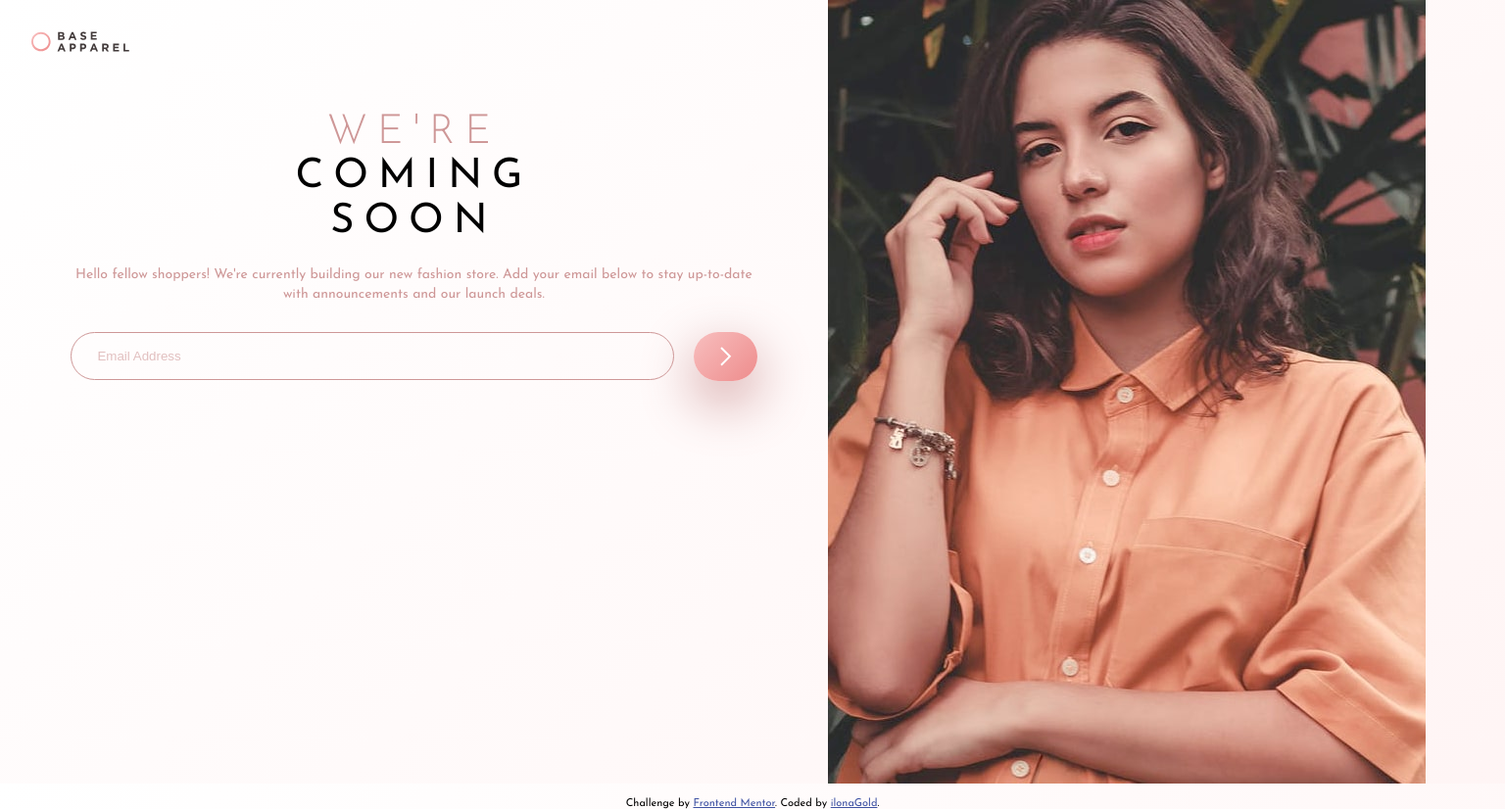
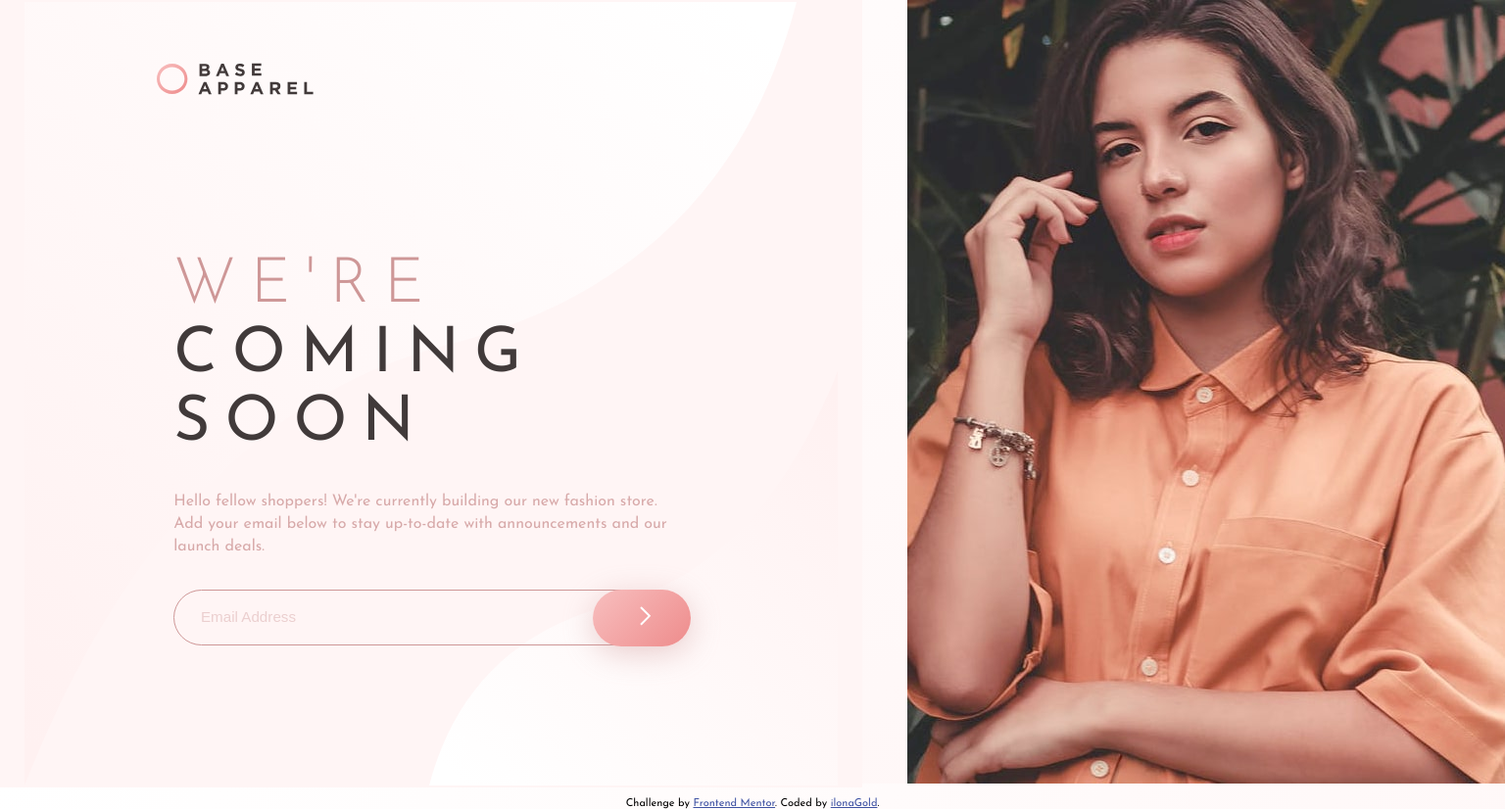
Before and after one commit to ilonaGold/base-apparel-coming-soon-page, a plain HTML site: page index.html in a window 1536 px wide. Shown: the whole page at 98% size. Drawn offline with Linux system fonts and the light colour scheme.

Commit message:
Added desktop styling and active states

```diff
--- a/style.css
+++ b/style.css
@@ -13,6 +13,7 @@ body {
 
 :root {
   --desaturated-red: hsl(0, 36%, 70%);
+  --desaturated-red-shadow: hsl(0, 36%, 70%, 0.44);
   --soft-red: hsl(0, 93%, 68%);
   --dark-grayish-red: hsl(0, 6%, 24%);
   --blue: hsl(228, 45%, 44%);
@@ -33,6 +34,7 @@ h1,
 h1 {
   font-size: 2.6rem;
   font-weight: 400;
+  color: var(--dark-grayish-red);
   text-transform: uppercase;
   letter-spacing: 10px;
   line-height: 1.1;
@@ -51,7 +53,7 @@ h1 span {
 
 ::placeholder {
   color: var(--desaturated-red);
-  opacity: 0.6;
+  opacity: 0.4;
 }
 
 /* Layout */
@@ -68,7 +70,7 @@ main {
 
 .logo {
   width: 100px;
-  padding: 2em;
+  margin: 2em;
 }
 
 .hero-img-desktop {
@@ -113,7 +115,13 @@ button {
   border: none;
   border-radius: 30px;
   cursor: pointer;
-  box-shadow: 0px 20px 55px var(--desaturated-red);
+  box-shadow: 0px 7px 30px 0px var(--desaturated-red-shadow);
+}
+
+button:hover,
+button:focus {
+  background: hsl(0, 80%, 86%);
+  box-shadow: 0px 7px 30px 0px var(--desaturated-red);
 }
 
 button span {
@@ -138,6 +146,8 @@ form .icon-error {
   color: var(--blue);
 }
 
+/* Media Queries */
+
 @media (min-width: 1440px) {
   .hero-img-mobile {
     display: none;
@@ -147,11 +157,71 @@ form .icon-error {
   }
   .columns {
     flex-direction: row;
+    justify-content: space-between;
   }
   .col-left {
-    width: 55%;
+    flex-basis: 50%;
+    background: hsl(0, 100%, 98%) url("images/bg-pattern-desktop.svg") no-repeat
+      center;
+    padding-left: 7em;
+  }
+  .logo {
+    width: 160px;
+    margin: 4em 3em 10em;
+  }
+  h1,
+  .welcome-msg {
+    text-align: left;
+  }
+  h1 {
+    font-size: 4rem;
+    letter-spacing: 15px;
+  }
+  .welcome-msg {
+    font-size: 1rem;
+    width: 80%;
+    opacity: 0.8;
+  }
+  form {
+    width: 72%;
+  }
+  form input {
+    padding: 1.5em 2em;
+  }
+  button {
+    right: -15%;
+    width: 100px;
+    height: 58px;
+  }
+  form .icon-error {
+    right: 15%;
+  }
+  ::placeholder {
+    font-size: 0.95rem;
+  }
+}
+
+@media (min-width: 1920px) {
+  .container {
+    margin: 0 auto;
+  }
+  .col-left {
+    flex-basis: 55%;
   }
   .col-right {
-    width: 45%;
+    flex-basis: 40%;
+  }
+  .logo {
+    margin-left: 6em;
+  }
+  h1 {
+    margin-bottom: 1em;
+  }
+  .welcome-msg {
+    font-size: 1.5rem;
+    margin-bottom: 2em;
+  }
+  form {
+    width: 50%;
   }
 }
```
